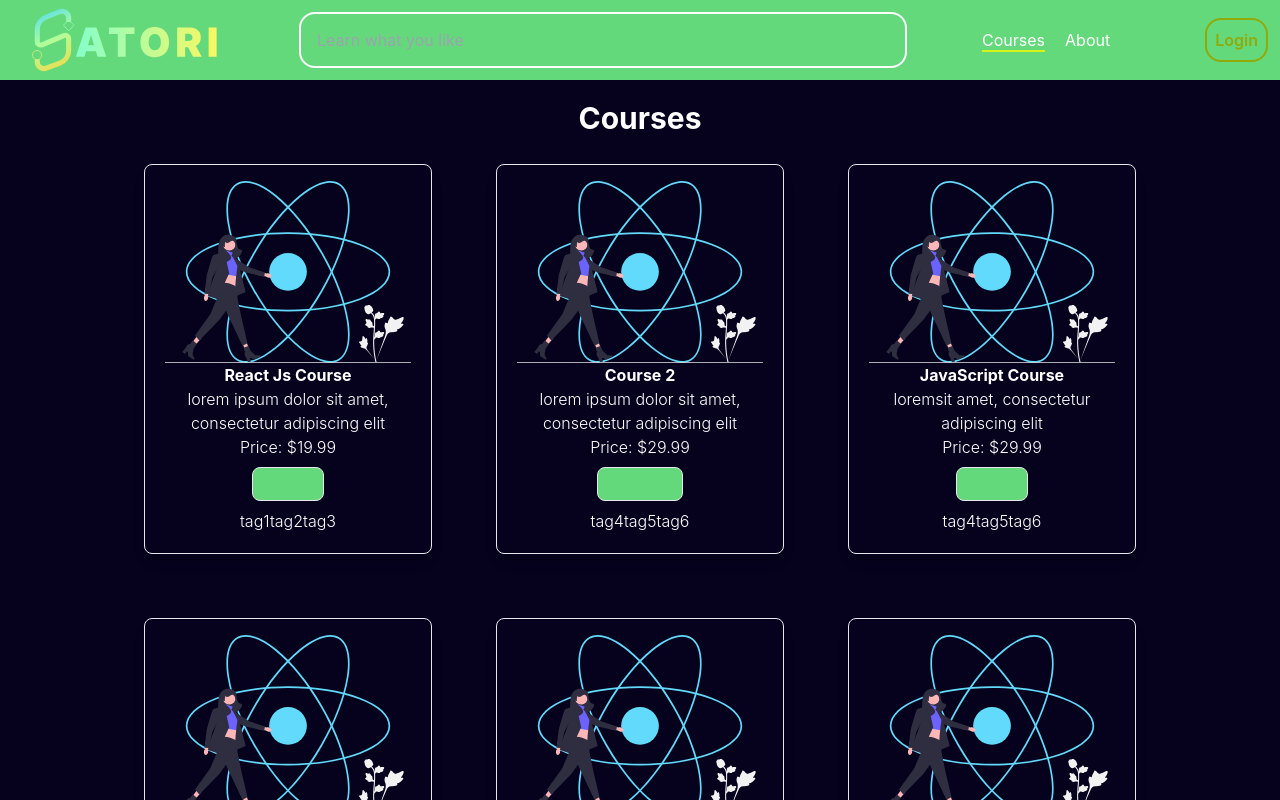
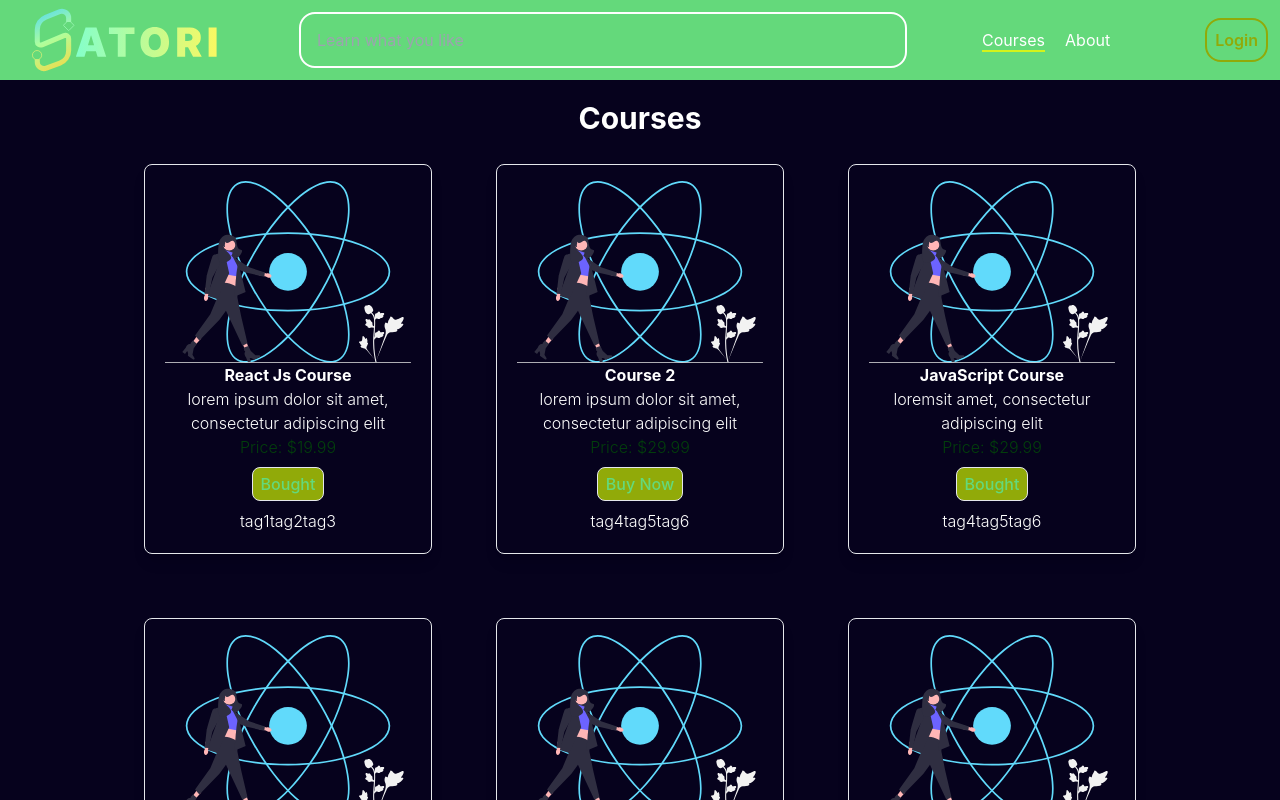
Before and after one commit to Silly-Satori/satori-learn, a React (Create React App) app: page /courses in a window 1280 px wide. Shown: the top 800 px of the page. Built offline with nearby package versions, Linux system fonts and the light colour scheme.

Commit message:
color modified

```diff
--- a/src/screens/course/Course.js
+++ b/src/screens/course/Course.js
@@ -63,13 +63,13 @@
             </div>
             <div className="course-list  grid gap-12 grid-cols-1 sm:grid-cols-2 lg:grid-cols-3 ">
                 {courses.map((course, index) => (
-                    <div key={index} className="course-card p-4 hover:border-secondary-contrast hover:border-bg-primary-contrast rounded-lg shadow-lg font-light text-center border w-64  mx-2 my-2  md:w-72 px-5 pb-5">
+                    <div key={index} className="course-card p-4 hover:border-primary rounded-lg shadow-lg font-light text-center border w-64  mx-2 my-2  md:w-72 px-5 pb-5">
                         {/* <img src={`/assets/courses/${course.authorImage}`} alt={course.name} /> */}
                         <img src={image} alt={course.name} />
                         <h2 className='font-bold'>{course.name}</h2>
                         <p>{course.description}</p>
-                        <p>Price: ${course.price}</p>
-                        <button className='rounded-lg bg-secondary-contrast border px-2 py-1 font-medium text-bg-contrast m-2'>
+                        <p className='text-secondary'>Price: ${course.price}</p>
+                        <button className='rounded-lg bg-primary border px-2 py-1 font-medium text-bg-contrast m-2'>
                         <p>{course.bought ?  'Bought' : 'Buy Now'}</p>
                         </button>
                         <div className="tags">
```
